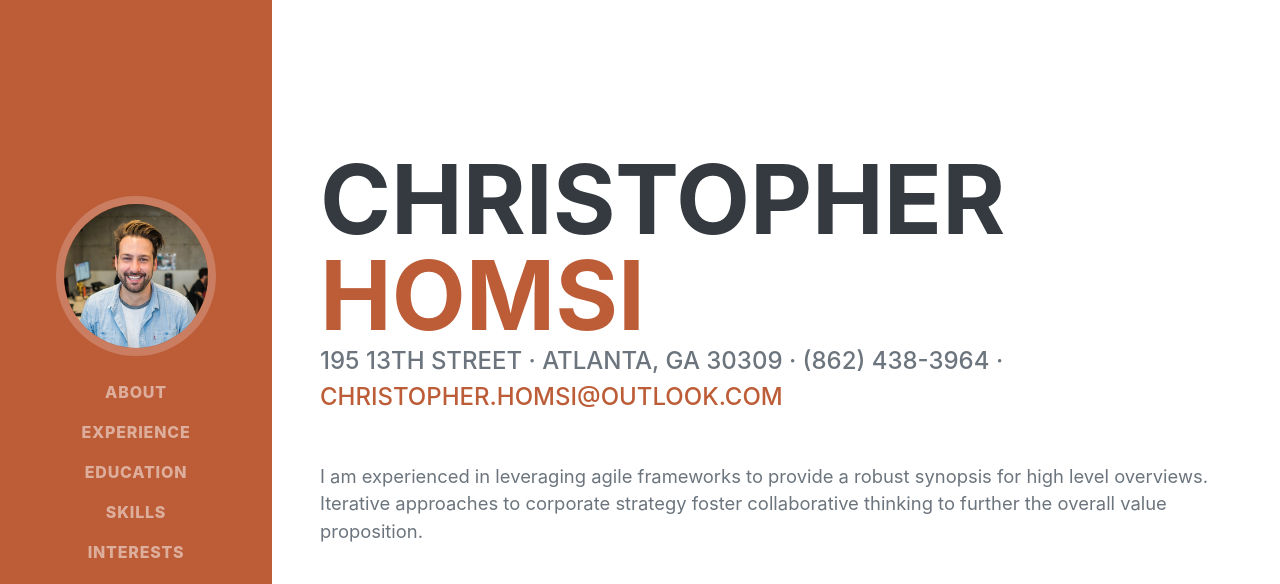
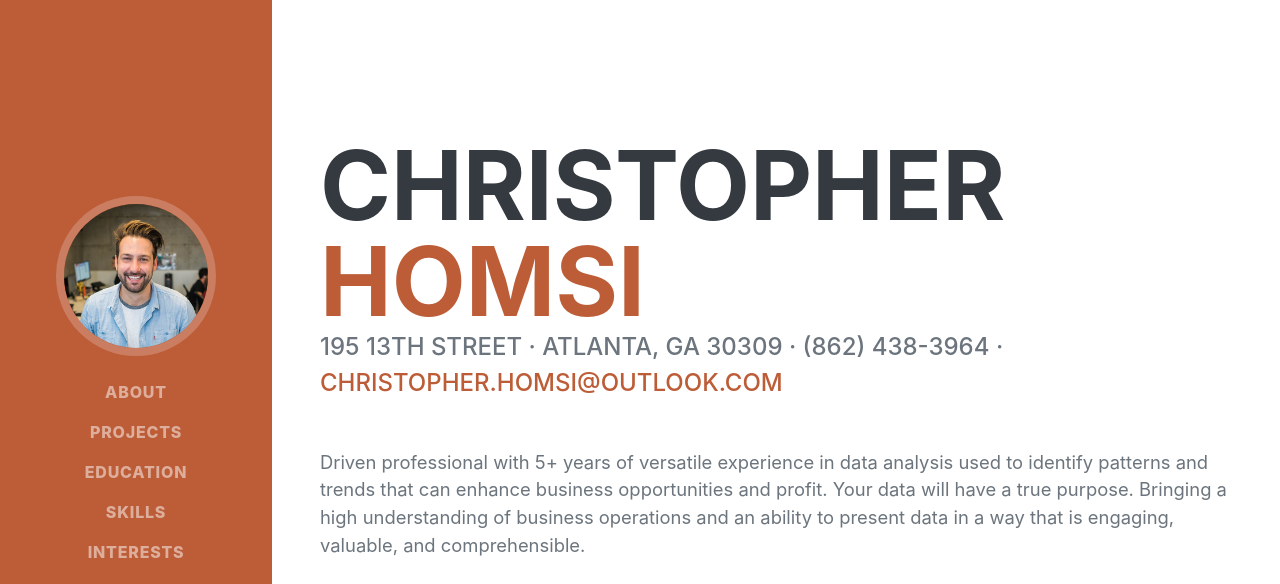
Before and after one commit to ChrisHomsi/ChrisHomsi.github.io, a plain HTML site: page index.html in a window 1280 px wide. Shown: the top 584 px of the page. Drawn offline with nearby package versions, Linux system fonts and the light colour scheme; a web font is replaced by a local one.

Commit message:
Changed Bio

```diff
--- a/index.html
+++ b/index.html
@@ -5,7 +5,7 @@
         <meta name="viewport" content="width=device-width, initial-scale=1, shrink-to-fit=no" />
         <meta name="description" content="" />
         <meta name="author" content="" />
-        <title>Resume - Start Bootstrap Theme</title>
+        <title>Resume - Christopher Homsi</title>
         <link rel="icon" type="image/x-icon" href="assets/img/favicon.ico" />
         <!-- Font Awesome icons (free version)-->
         <script src="https://use.fontawesome.com/releases/v5.13.0/js/all.js" crossorigin="anonymous"></script>
@@ -24,7 +24,7 @@
             <div class="collapse navbar-collapse" id="navbarSupportedContent">
                 <ul class="navbar-nav">
                     <li class="nav-item"><a class="nav-link js-scroll-trigger" href="#about">About</a></li>
-                    <li class="nav-item"><a class="nav-link js-scroll-trigger" href="#experience">Experience</a></li>
+                    <li class="nav-item"><a class="nav-link js-scroll-trigger" href="#projects">Projects</a></li>
                     <li class="nav-item"><a class="nav-link js-scroll-trigger" href="#education">Education</a></li>
                     <li class="nav-item"><a class="nav-link js-scroll-trigger" href="#skills">Skills</a></li>
                     <li class="nav-item"><a class="nav-link js-scroll-trigger" href="#interests">Interests</a></li>
@@ -39,7 +39,7 @@
                 <div class="resume-section-content">
                     <h1 class="mb-0">Christopher <span class="text-primary">Homsi</span></h1>
                     <div class="subheading mb-5">195 13th Street · Atlanta, GA 30309 · (862) 438-3964 · <a href="mailto:Christopher.Homsi@outlook.com">Christopher.Homsi@outlook.com</a></div>
-                    <p class="lead mb-5">I am experienced in leveraging agile frameworks to provide a robust synopsis for high level overviews. Iterative approaches to corporate strategy foster collaborative thinking to further the overall value proposition.</p>
+                    <p class="lead mb-5">Driven professional with 5+ years of versatile experience in data analysis used to identify patterns and trends that can enhance business opportunities and profit. Your data will have a true purpose. Bringing a high understanding of business operations and an ability to present data in a way that is engaging, valuable, and comprehensible.</p>
                     <div class="social-icons">
                         <a class="social-icon" href="#"><i class="fab fa-linkedin-in"></i></a><a class="social-icon" href="#"><i class="fab fa-github"></i></a><a class="social-icon" href="#"><i class="fab fa-twitter"></i></a><a class="social-icon" href="#"><i class="fab fa-facebook-f"></i></a>
                     </div>
```
